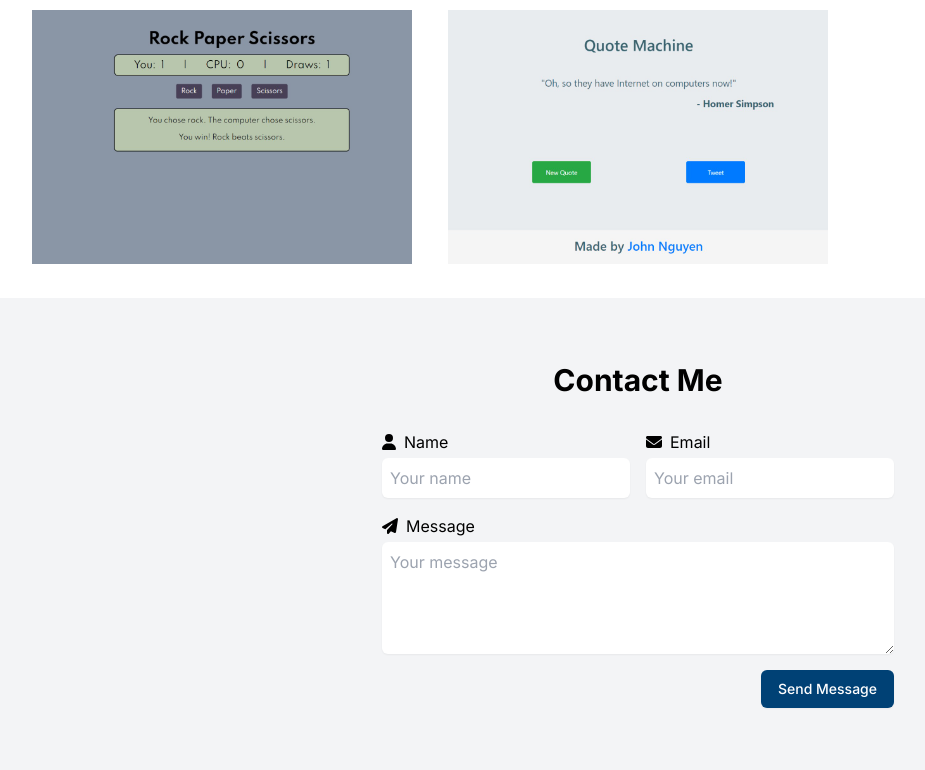
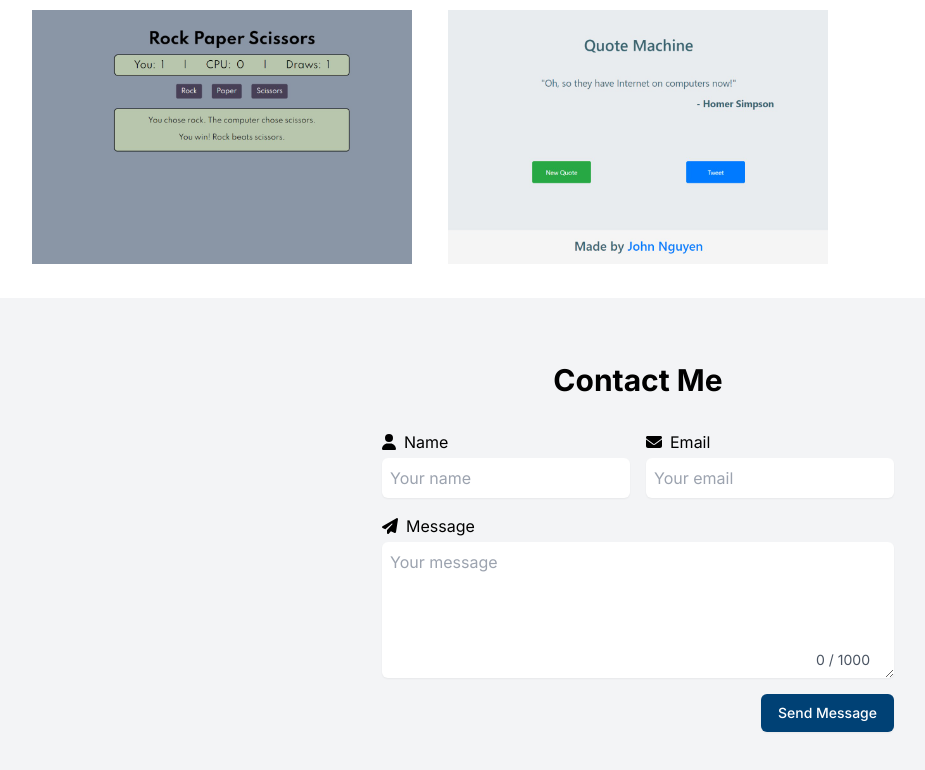
Before and after one commit to john-san/portfolio, a Next.js app: page / in a window 1280 px wide. Shown: the part 3489-4259 px from the top of the page, without its empty margins (2-927 px from the left). Built offline with nearby package versions, Linux system fonts and the light colour scheme.

Commit message:
sanitize form inputs and add character counter

```diff
--- a/app/components/ContactSection.tsx
+++ b/app/components/ContactSection.tsx
@@ -7,6 +7,8 @@ import {
 import { useState } from "react";
 import { ToastContainer, toast } from "react-toastify";
 import "react-toastify/dist/ReactToastify.css";
+import DOMPurify from 'dompurify';
+
 
 export default function ContactSection() {
 	const [name, setName] = useState<string>("");
@@ -26,11 +28,17 @@ export default function ContactSection() {
         toastId: attemptToastId,
     });
 
+		const sanitizedName = DOMPurify.sanitize(name);
+		const sanitizedEmail = DOMPurify.sanitize(email);
+		const sanitizedMessage = DOMPurify.sanitize(message);
+
 		const formData = {
-			name,
-			email,
-			message,
+			name: sanitizedName,
+			email: sanitizedEmail,
+			message: sanitizedMessage,
 		};
+
+		try {
 
 			const response = await fetch("/api/sendEmail", {
 				method: "POST",
@@ -47,6 +55,9 @@ export default function ContactSection() {
 				setEmail("");
 				setMessage("");
 			} else {
+				throw new Error('Failed to send');
+			}
+		} catch (error) {
 			toast.dismiss(attemptToastId);
 			toast.error("Failed to send message. Please try again.");
 		}
@@ -74,6 +85,7 @@ export default function ContactSection() {
 							type="text"
 							autoComplete="name"
 							required
+							maxLength={50}
 							className="mt-1 block w-full p-2 border-gray-300 shadow-sm rounded-md"
 							placeholder="Your name"
 							value={name}
@@ -91,6 +103,7 @@ export default function ContactSection() {
 							type="email"
 							autoComplete="email"
 							required
+							maxLength={254}
 							className="mt-1 block w-full p-2 border-gray-300 shadow-sm rounded-md"
 							placeholder="Your email"
 							value={email}
@@ -103,16 +116,22 @@ export default function ContactSection() {
 						<FontAwesomeIcon icon={faPaperPlane} />
 						<span>Message</span>
 					</label>
+					<div className="relative">
 						<textarea
 							id="message"
 							name="message"
 							rows={4}
 							required
-						className="mt-1 block w-full p-2 border-gray-300 shadow-sm rounded-md"
+							maxLength={1000}
+							className="mt-1 block w-full p-2 border-gray-300 shadow-sm rounded-md pb-8"
 							placeholder="Your message"
 							value={message}
 							onChange={(e) => setMessage(e.target.value)}
 							></textarea>
+						<div className="absolute bottom-0 right-0 mb-2 mr-6	 text-sm text-gray-600">
+							{`${message.length} / 1000`}
+						</div>
+					</div>
 				</div>
 				<div className="flex justify-end">
 					<button
--- a/package.json
+++ b/package.json
@@ -13,6 +13,7 @@
     "@fortawesome/free-brands-svg-icons": "^6.5.1",
     "@fortawesome/free-solid-svg-icons": "^6.5.1",
     "@fortawesome/react-fontawesome": "^0.2.0",
+    "dompurify": "^3.1.0",
     "next": "14.1.4",
     "nodemailer": "^6.9.13",
     "react": "^18",
@@ -22,6 +23,7 @@
   },
   "devDependencies": {
     "@tailwindcss/typography": "^0.5.12",
+    "@types/dompurify": "^3.0.5",
     "@types/node": "^20",
     "@types/nodemailer": "^6.4.14",
     "@types/react": "^18",
```
Also changed, not shown: 1 other file (tests, documents, lock files or other folders). Lines whose indentation alone changed are shown as unchanged.
